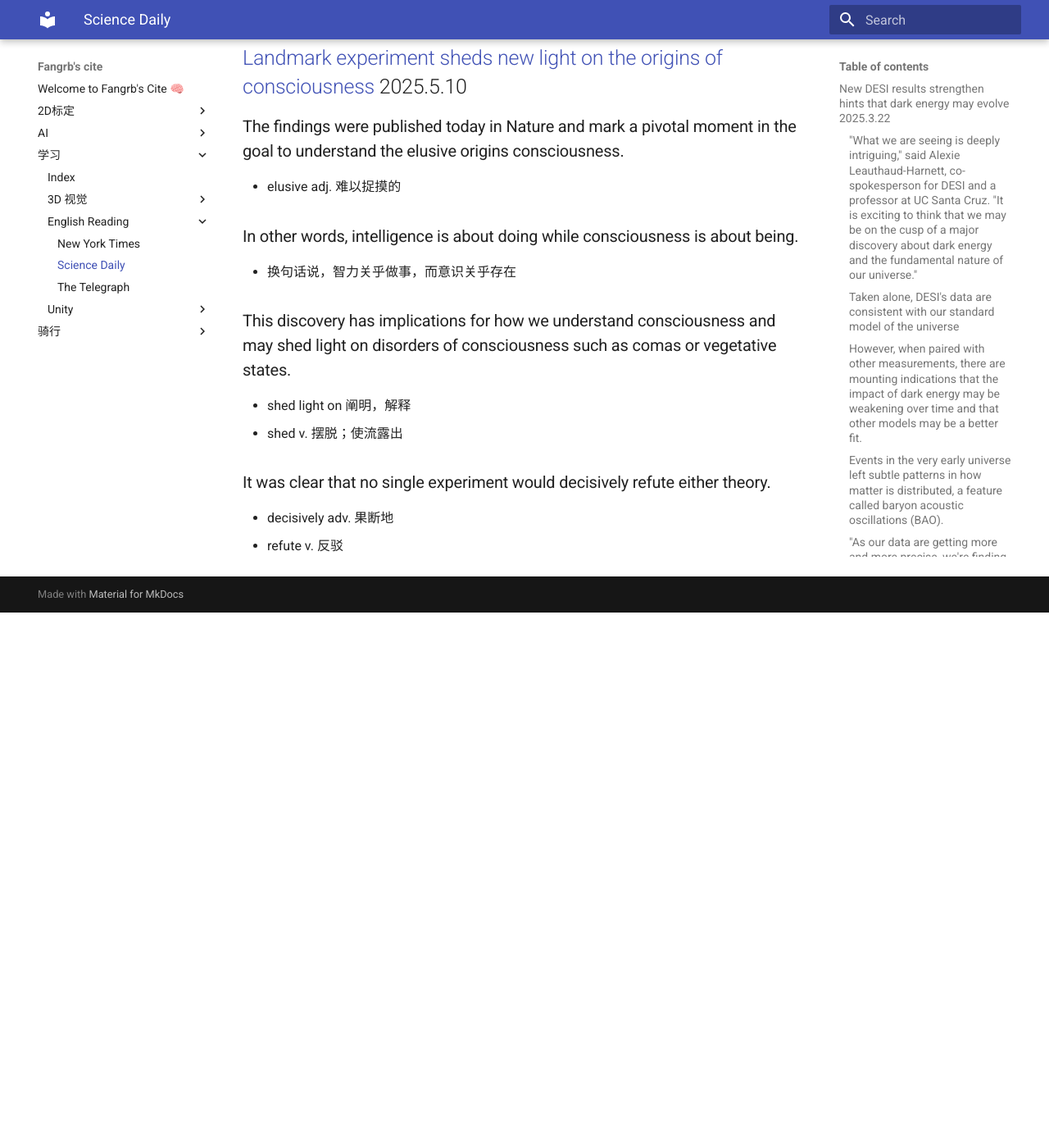
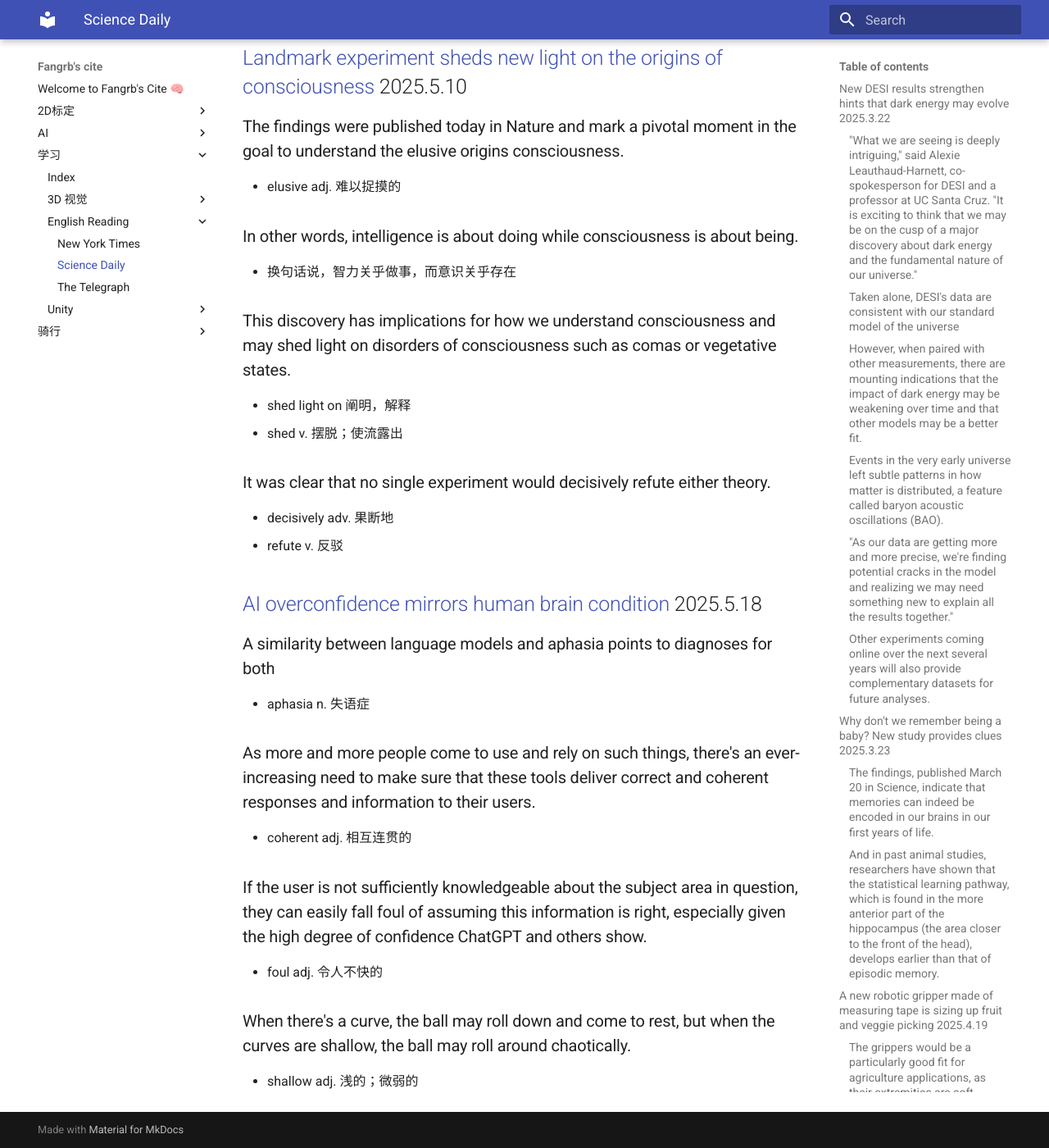
Before and after one commit to DaleBruise/DaleBruise.github.io, an MkDocs documentation site: the page built from docs/学习/English Reading/Science_Daily.md, in a window 1280 px wide and 1400 px high, scrolled down 3807 px. Shown: the whole window at 82% size. Built offline with MkDocs 1.6.1 and Material for MkDocs 9.7.7, drawn with Linux system fonts in a browser that asks for light colours; before the commit the page ends 4554 px from its top, so only the background shows below that.

Commit message:
Dayly commitment for EnglishReadings

```diff
--- a/docs/学习/English Reading/Science_Daily.md
+++ b/docs/学习/English Reading/Science_Daily.md
@@ -123,3 +123,22 @@
 
 - decisively adv. 果断地
 - refute v. 反驳
+
+
+## [AI overconfidence mirrors human brain condition](https://www.sciencedaily.com/releases/2025/05/250515132458.htm) 2025.5.18
+
+### A similarity between language models and aphasia points to diagnoses for both
+
+- aphasia n. 失语症
+
+### As more and more people come to use and rely on such things, there's an ever-increasing need to make sure that these tools deliver correct and coherent responses and information to their users.
+
+- coherent adj. 相互连贯的
+
+### If the user is not sufficiently knowledgeable about the subject area in question, they can easily fall foul of assuming this information is right, especially given the high degree of confidence ChatGPT and others show.
+
+- foul adj. 令人不快的
+
+### When there's a curve, the ball may roll down and come to rest, but when the curves are shallow, the ball may roll around chaotically.
+
+- shallow adj. 浅的；微弱的
```
